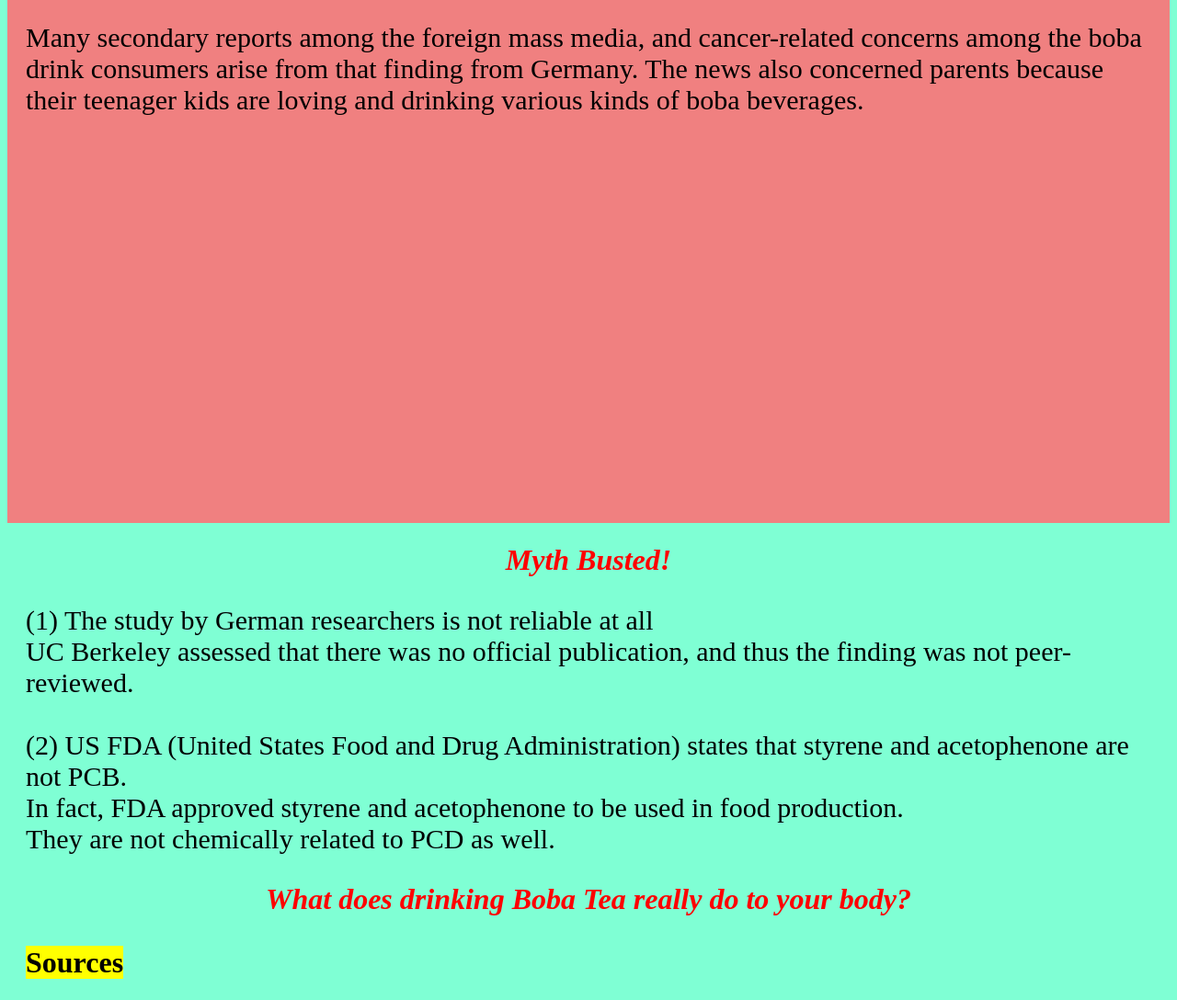
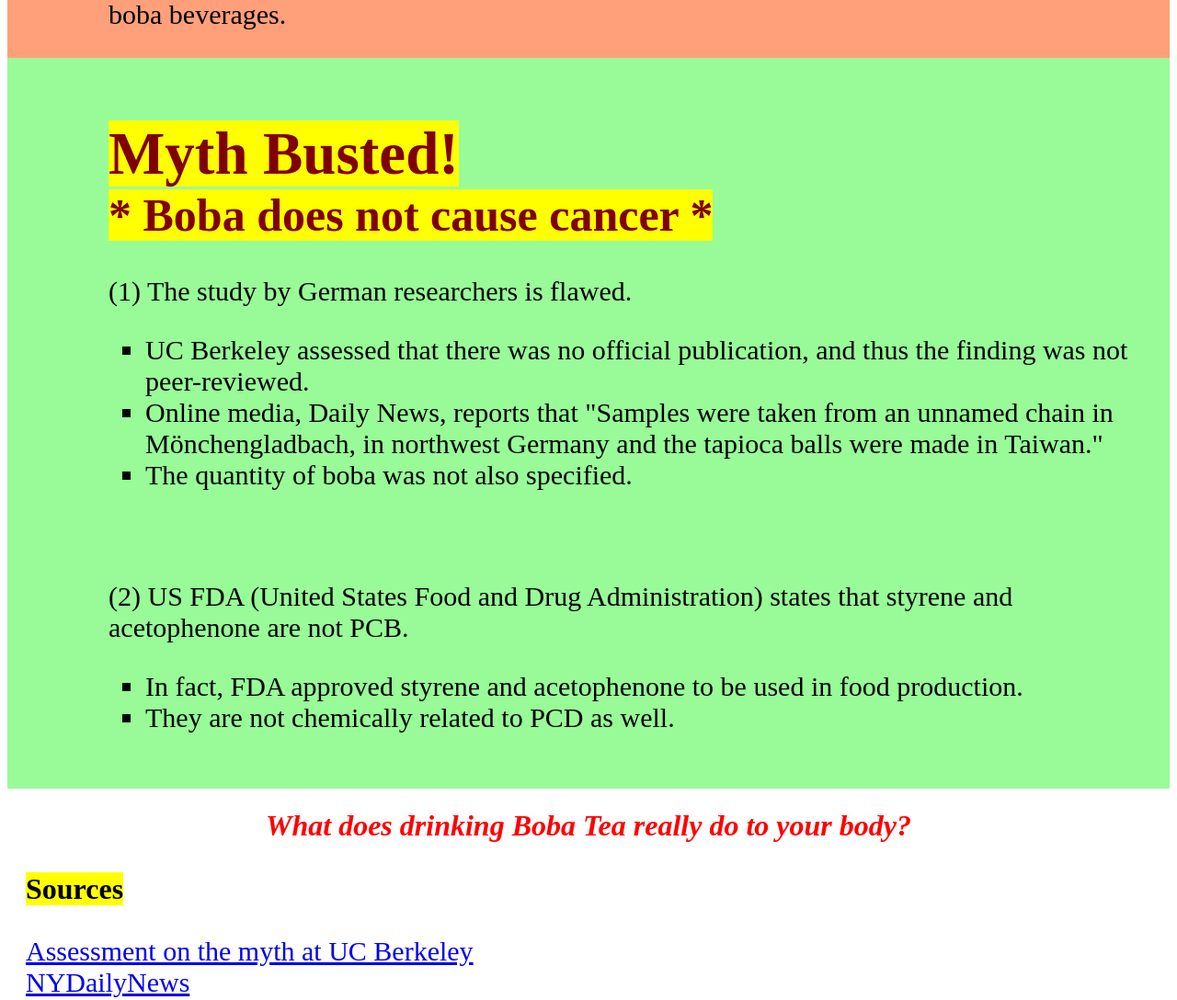
Before and after one commit to phyogitty/Mythbuster, a plain HTML site: page index.html in a window 1280 px wide. Shown: the part 3860-4948 px from the top of the page at 92% size. Drawn offline with Linux system fonts and the light colour scheme.

Commit message:
added some more and more and more

```diff
--- a/index.html
+++ b/index.html
@@ -5,10 +5,7 @@
 	<link rel="SHORTCUT ICON" href="favicon.ico" type="image/x-icon" />
 	<link rel="ICON" href="images/for-icon-blue.jpg" type="image/ico" />
 <style>
-body {
 
-	background-color: aquamarine;
-}
 .heading {
 
 	margin-left: 20px;
@@ -54,7 +51,6 @@ body {
 div.b1 {
 
     width: 100%;
-    height:800px;
 }
 
 
@@ -62,7 +58,13 @@ div.b1 {
 	float:left;
     width: 50%;
     margin: 0;
-    height: 700px;
+    height: 660px;
+}
+.b1 img:hover {
+
+    -webkit-transform: scaleX(-1);
+    transform: scaleX(-1);
+
 }
 
 .b1 article {
@@ -73,21 +75,29 @@ div.b1 {
 	margin-left: 170px;
     padding: 1em;
     overflow: hidden;
+
 }
 
 div.b2 {
     width: 100%;
-    height:600px;
+
 }
 
 .b2 img {
+
     float:right;
     width: 50%;
     margin: 0;
     height: 500px;
 }
+.b2 img:hover {
 
+    -webkit-transform: scaleX(-1);
+    transform: scaleX(-1);
+
+}
 .b2 article {
+
 	background-color: lightblue;
 	font-family: Futura;
 	font-size: 30px;
@@ -97,35 +107,38 @@ div.b2 {
 }
 
 div.b3 {
-	background-color: lightcoral;
+	background-color: lightsalmon;
     width: 100%;
-    height:1500px;
+
 }
 
 .b3 img {
 	float:left;
     width: 50%;
     margin: 0;
+    height: 500px;
 }
+.b3 img:hover {
 
+    -webkit-transform: scaleX(-1);
+    transform: scaleX(-1);
+
+}
 .b3 article {
 	font-family: Futura;
 	font-size: 30px;
-	margin-left: 170px;
+	margin-left: 80px;
+	margin-right: 80px;
+
     padding: 1em;
     overflow: hidden;
 }
 
-.b3 footer{
-	font-family: Futura;
-	font-size: 30px;
-	margin: 20px;
-}
-
 
 div.b4 {
+	background-color: palegreen;
     width: 100%;
-    height:600px;
+
 }
 
 .b4 img {
@@ -137,10 +150,14 @@ div.b4 {
 .b4 article {
 	font-family: Futura;
 	font-size: 30px;
-	margin-left: 170px;
+	margin-left: 80px;
     padding: 1em;
     overflow: hidden;
 
+}
+
+.b4 ul.a {
+	list-style-type: square;
 }
 
 .small-headers {
@@ -150,7 +167,16 @@ div.b4 {
 
 }
 
+.m {
+	font-size: 65px;
+	color: maroon;
 
+}
+.n {
+	font-size: 50px;
+	color: maroon;
+
+}
 </style>
 </head>
 	<p class="heading"><strong>#MythBuster Project</strong></p>
@@ -172,13 +198,14 @@ div.b4 {
 	<div class="b2">
 		<img src="images/boba.jpg">
 		<article>
-			<h1 class="headers">What is boba made of?</h1> <br>
+			<h1 class="headers">What is boba made of?</h1>
 			Boba is made of tapioca starch which comes from cassava root.<br><br>The boba, tapioca ball, itself is tasteless. <br><br>It is usually sugar-coated and used in the drink.
 		</article>
 	</div>
 
 	<div class="b3">
 		<img src="images/myth-stamp.jpg">
+		<img src="images/boba-stickers.jpg">
 
 		<article>
 			<h1 class="headers">Boba causes cancer?</h1>
@@ -186,21 +213,31 @@ div.b4 {
    			The myth about boba started with the release of the research from University Hospital Aachen, Germany. <br> <br>
    			What was the finding?
    			According to the report of the German researcher, Manfred Möller, of the Institute of Hygiene and Environmental Medicin at Aachen, the tapioca contain <strong>stryrene</strong>, <strong>acetophenone</strong> and other <strong>brominated chemicals</strong>.<br><br> These chemicals, they said, "shouldn't be in food at all" and they are considered by those German researchers and the media to relate to polychlorinated biphenyls(PCB), which reportedly can cause cancer and other harmful health effects in animals and humans.
-
+<br><br>
+			Many secondary reports among the foreign mass media, and cancer-related concerns among the boba drink consumers arise from that finding from Germany. The news also concerned parents because their teenager kids are loving and drinking various kinds of boba beverages.
 		</article>
-		<footer>	Many secondary reports among the foreign mass media, and cancer-related concerns among the boba drink consumers arise from that finding from Germany. The news also concerned parents because their teenager kids are loving and drinking various kinds of boba beverages.</footer>
 	</div>
 
-	<div class="myth">
-			<h1 class="headers">Myth Busted!</h1>
+	<div class="b4">
+			<article>
+				<h1><mark class="m"><strong>Myth Busted!</strong></mark>
+			         <br><mark class="n"><strong>* Boba does not cause cancer *</strong></mark></h1>
 
-			<p class="small-headers">(1) The study by German researchers is not reliable at all<br>
-			UC Berkeley assessed that there was no official publication, and thus the finding was not peer-reviewed.
-<br><br>
+			(1) The study by German researchers is flawed.<br>
+			<ul class="a">
+			   	<li>UC Berkeley assessed that there was no official publication, and thus the finding was not peer-reviewed.</li>
+			   	<li> Online media, Daily News, reports that "Samples were taken from an unnamed chain in Mönchengladbach, in northwest Germany and the tapioca balls were made in Taiwan."</li>
+			   	<li> The quantity of boba was not also specified.</li>
+			 </ul>
+			<br><br>
+
 	        (2) US FDA (United States Food and Drug Administration) states that styrene and acetophenone are not PCB.<br>
-	        	In fact, FDA approved styrene and acetophenone to be used in food production.<br>
-	        	They are not chemically related to PCD as well.
-</p>
+	        <ul class="a">
+	        	<li>In fact, FDA approved styrene and acetophenone to be used in food production.</li>
+	        	<li>They are not chemically related to PCD as well.</li>
+	        </ul>
+	       </article>
+
 	</div>
 
 
@@ -208,7 +245,9 @@ div.b4 {
 	<h3 class="s"><mark>Sources</mark></h3>
 
     <a class="small-headers" href="http://www.berkeleywellness.com/healthy-eating/food-safety/article/tapioca-pearl-problems">Assessment on the myth at UC Berkeley</a><br>
+    <a class="small-headers" href="http://www.nydailynews.com/life-style/health/tapioca-pearls-bubble-tea-carcinogens-polychlorinated-biphenyls-pcbs-article-1.1148110">NYDailyNews</a><br>
 	<a class="small-headers" href="https://www.huffingtonpost.com/2012/09/05/bubble-tea-tapioca-pearls-may-cause-cancer-study-claims_n_1856152.html">Huffingtonpost news</a><br>
+
 	<a class="small-headers" href="https://en.wikipedia.org/wiki/Bubble_tea">Bubble Tea (Wikipedia)</a><br>
 	<a class="small-headers" href="https://www.livestrong.com/article/327076-what-is-the-nutritional-value-of-boba/">Article by LiveStrong.com</a>
 
```
Also changed, not shown: images/boba-stickers.jpg (added).
